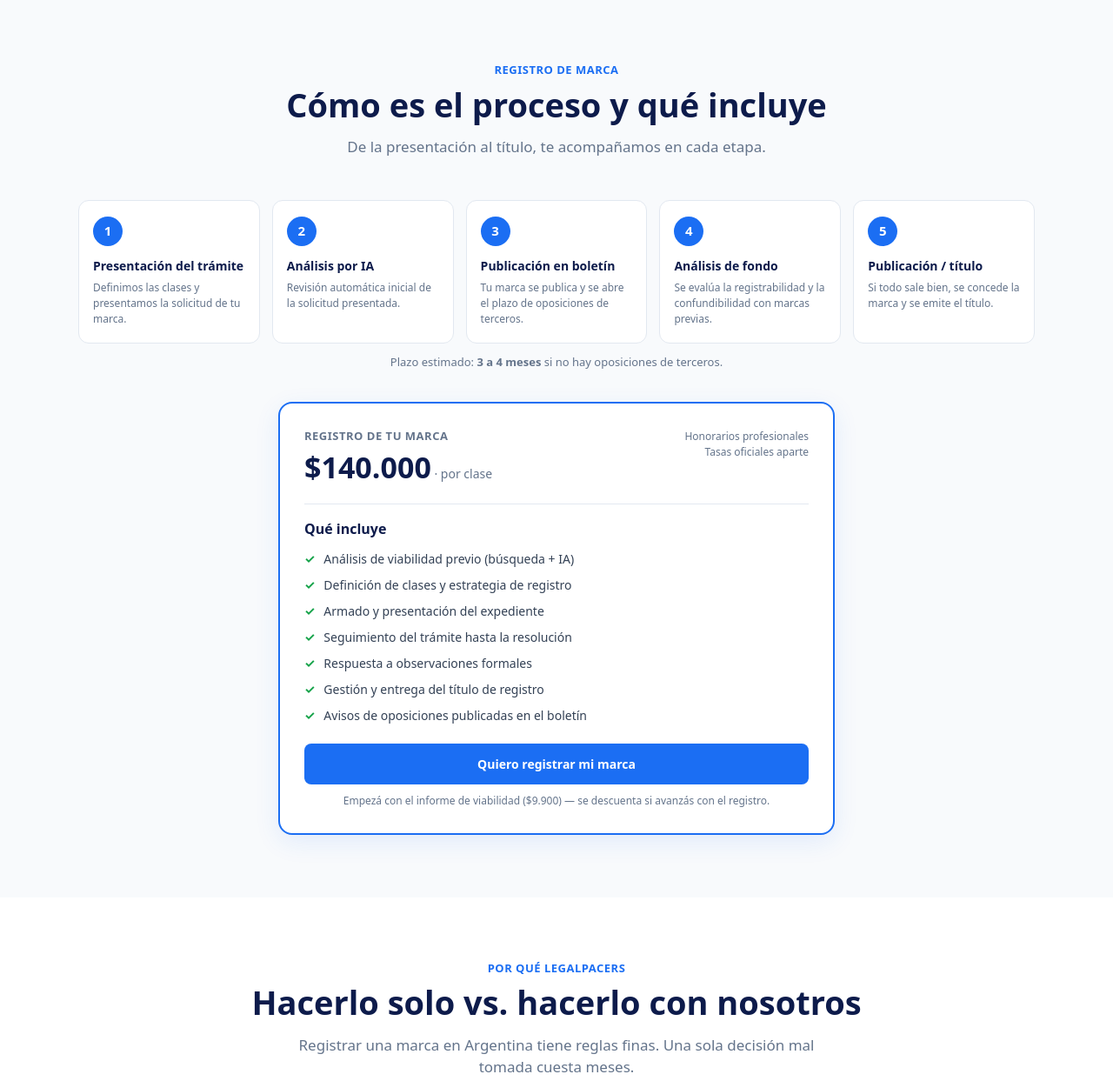
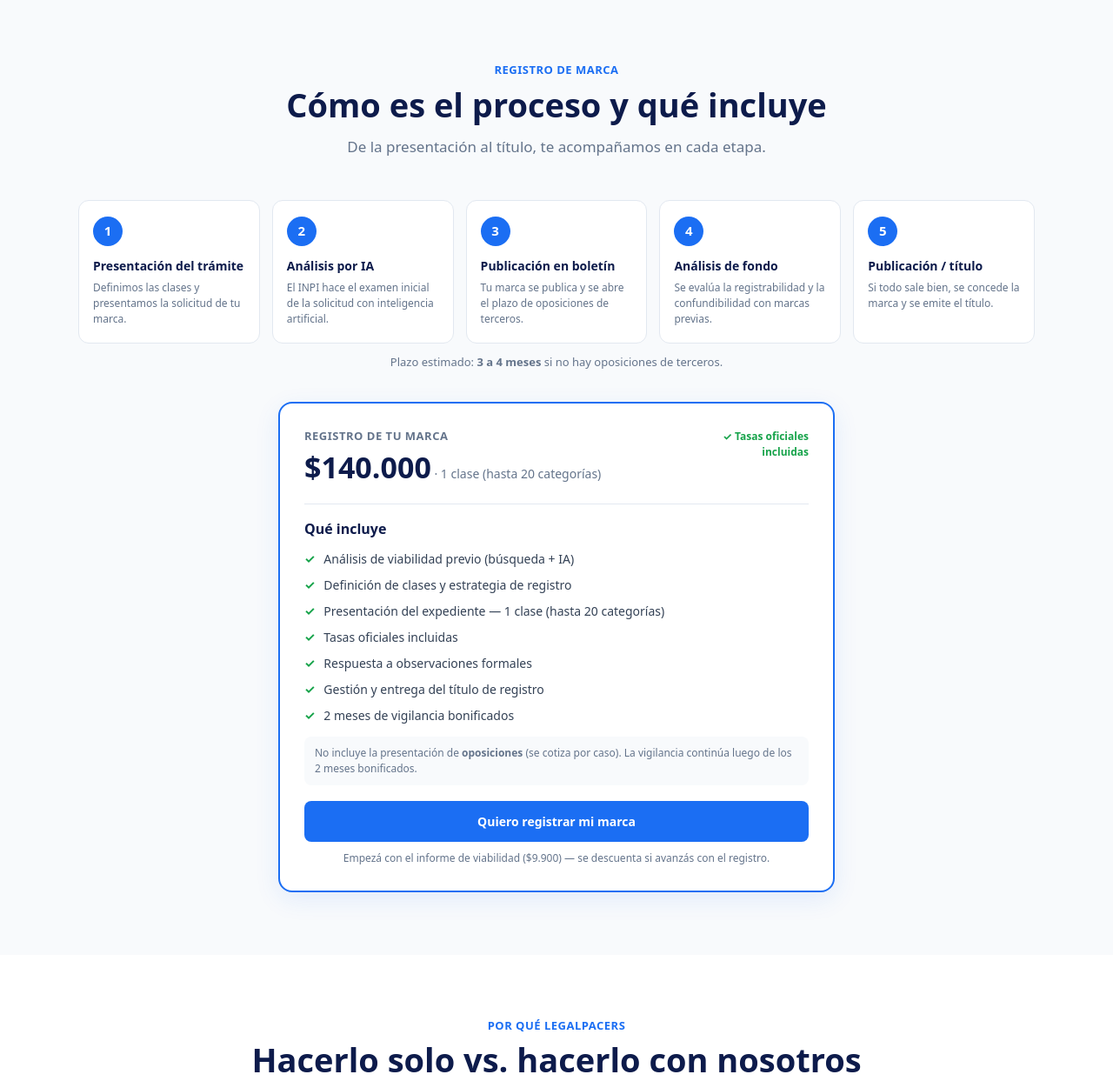
Before and after one commit to tomas623/tomas, a Flask app: page / in a window 1280 px wide. Shown: the part 3931-5174 px from the top of the page at 87% size. Run offline with Flask 3, Linux system fonts and the light colour scheme; data comes from the database, SQL or seed files in the repository; data that the repository does not hold is empty; some libraries are stand-ins or nearby versions.

Commit message:
Ajustar card de registro con datos del negocio
- $140.000 por 1 clase (hasta 20 categorías)
- Tasas oficiales INCLUIDAS (todo incluido)
- 2 meses de vigilancia bonificados (el seguimiento continúa aparte luego)
- No incluye presentación de oposiciones (se cotiza por caso)
- Paso 2: "Análisis por IA" lo hace el INPI (examen inicial con IA)

https://claude.ai/code/session_01NMfLgezd58DKWtE1WZ6TtP

```diff
--- a/templates/index.html
+++ b/templates/index.html
@@ -884,9 +884,9 @@
       <div style="display:flex;justify-content:space-between;align-items:baseline;flex-wrap:wrap;gap:8px;border-bottom:1px solid #E2E8F0;padding-bottom:16px;margin-bottom:16px">
         <div>
           <div style="font-size:13px;color:#64748b;text-transform:uppercase;letter-spacing:.5px;font-weight:700">Registro de tu marca</div>
-          <div style="font-size:34px;font-weight:800;color:#0D1B4B">$140.000<span style="font-size:14px;color:#64748b;font-weight:500"> · por clase</span></div>
-        </div>
-        <div style="font-size:12px;color:#64748b;text-align:right">Honorarios profesionales<br>Tasas oficiales aparte</div>
+          <div style="font-size:34px;font-weight:800;color:#0D1B4B">$140.000<span style="font-size:14px;color:#64748b;font-weight:500"> · 1 clase (hasta 20 categorías)</span></div>
+        </div>
+        <div style="font-size:12px;color:#16A34A;font-weight:700;text-align:right">✓ Tasas oficiales<br>incluidas</div>
       </div>
       <div style="font-weight:700;color:#0D1B4B;margin-bottom:12px">Qué incluye</div>
       <ul style="list-style:none;padding:0;margin:0;display:grid;gap:9px">
@@ -897,7 +897,10 @@
           </li>
         </template>
       </ul>
-      <button class="btn btn-primary" @click="modalCotizar=true" style="width:100%;margin-top:22px;padding:14px">
+      <div style="margin-top:14px;padding:10px 12px;background:#F8FAFC;border-radius:8px;font-size:12px;color:#64748b">
+        No incluye la presentación de <strong>oposiciones</strong> (se cotiza por caso). La vigilancia continúa luego de los 2 meses bonificados.
+      </div>
+      <button class="btn btn-primary" @click="modalCotizar=true" style="width:100%;margin-top:18px;padding:14px">
         Quiero registrar mi marca
       </button>
       <p style="text-align:center;color:#64748b;font-size:12px;margin-top:10px">
@@ -1291,7 +1294,7 @@ function landing() {
     ejemploTab: 'informe',
     pasosRegistro: [
       {titulo:'Presentación del trámite', desc:'Definimos las clases y presentamos la solicitud de tu marca.'},
-      {titulo:'Análisis por IA', desc:'Revisión automática inicial de la solicitud presentada.'},
+      {titulo:'Análisis por IA', desc:'El INPI hace el examen inicial de la solicitud con inteligencia artificial.'},
       {titulo:'Publicación en boletín', desc:'Tu marca se publica y se abre el plazo de oposiciones de terceros.'},
       {titulo:'Análisis de fondo', desc:'Se evalúa la registrabilidad y la confundibilidad con marcas previas.'},
       {titulo:'Publicación / título', desc:'Si todo sale bien, se concede la marca y se emite el título.'},
@@ -1299,11 +1302,11 @@ function landing() {
     incluyeRegistro: [
       'Análisis de viabilidad previo (búsqueda + IA)',
       'Definición de clases y estrategia de registro',
-      'Armado y presentación del expediente',
-      'Seguimiento del trámite hasta la resolución',
+      'Presentación del expediente — 1 clase (hasta 20 categorías)',
+      'Tasas oficiales incluidas',
       'Respuesta a observaciones formales',
       'Gestión y entrega del título de registro',
-      'Avisos de oposiciones publicadas en el boletín',
+      '2 meses de vigilancia bonificados',
     ],
     seguimientoEmail: '', emailGuardado: false, guardandoEmail: false, emailError: '',
     informeEmail: '', informeEmailError: '',
```
